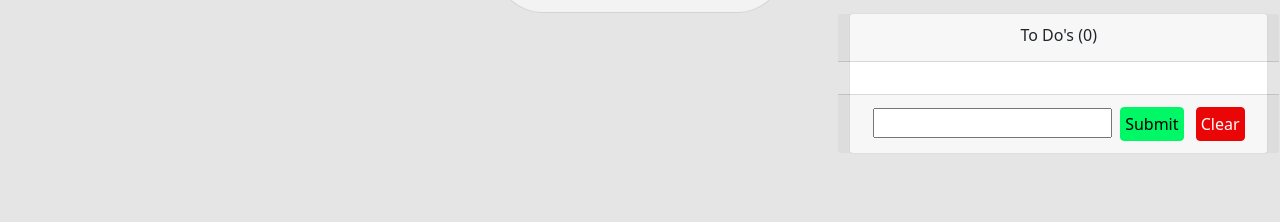
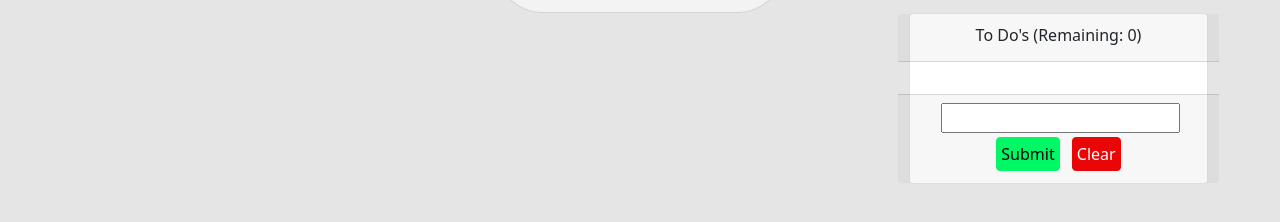
Before and after one commit to KranberryKin/Getting-Inspired, a website with bundled scripts: page index.html in a window 1280 px wide. Shown: the part 192-414 px from the top of the page. Built offline with nearby package versions, Linux system fonts and the light colour scheme; no server answers.

Commit message:
Update Positioning

```diff
--- a/index.html
+++ b/index.html
@@ -43,11 +43,11 @@
         </div>
       </div>
       <!-- Form Test Here -->
-      <div class="row justify-content-end">
-        <div class="col-4 card p-0">
+      <div class="row justify-content-end me-5">
+        <div class="col-3 card p-0">
           <div class="row">
             <div class="card-header text-center col">
-              <h6 class="pt-1">To Do's (<span id="remainingTasks"></span>)</h6>
+              <h6 class="pt-1">To Do's (Remaining: <span id="remainingTasks"></span>)</h6>
             </div>
             <!-- Todo HTML Template Paste Here -->
             <div class="card-body scrollable-y col px-4 me-3" style="max-height: 25vh;" id="Todo-List"></div>
```
